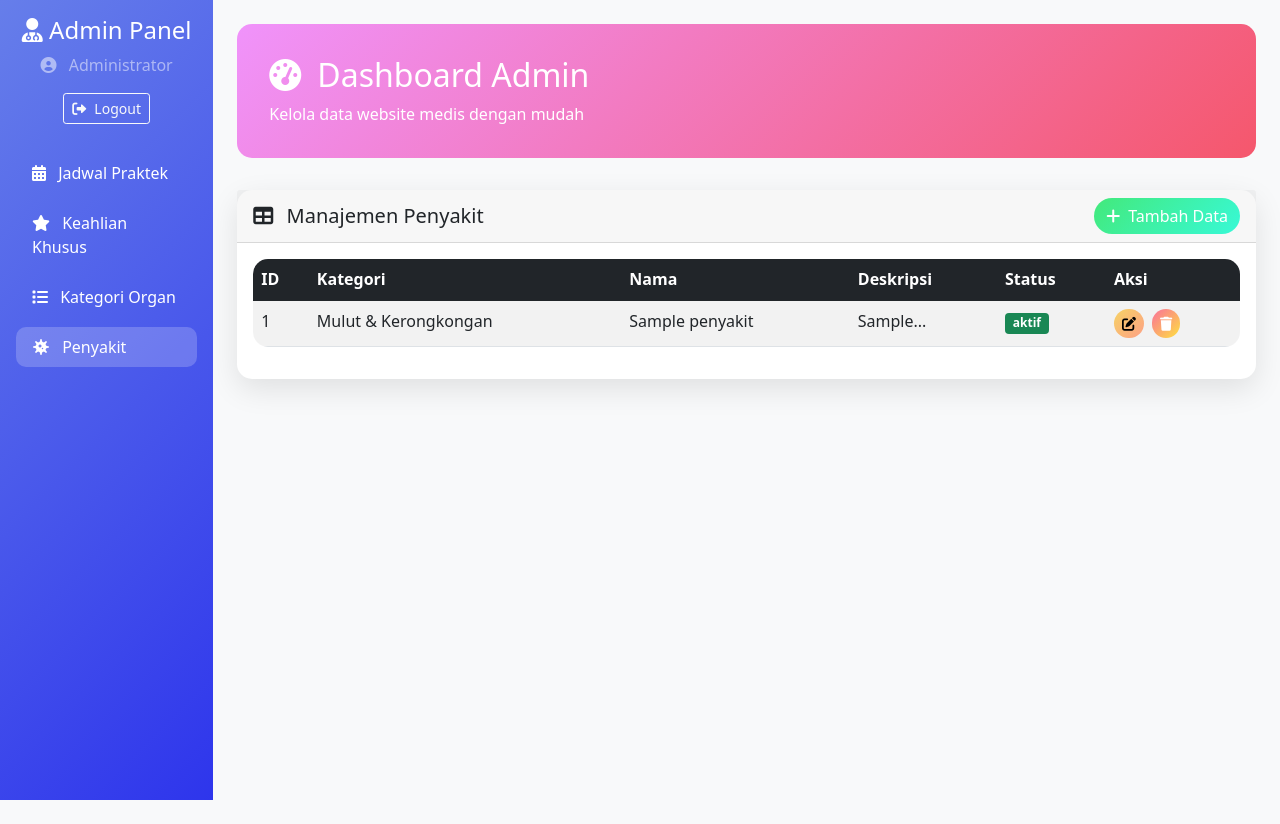
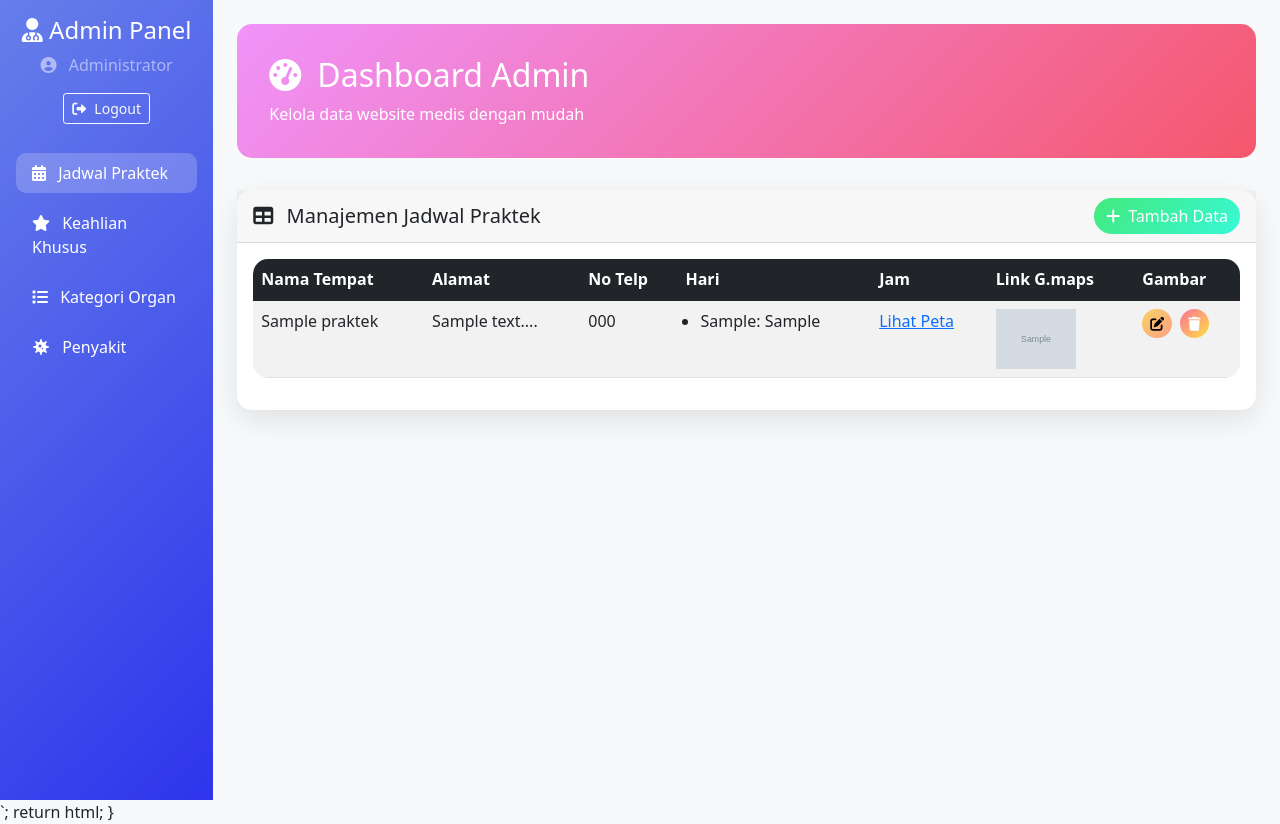
Before and after one commit to zalfasayfanah/WebDokter, a PHP site: page /admin/dashboard.php in a window 1280 px wide. Before the commit the page ends 800 px from the top, so only its background shows below. Run offline with PHP 8.4, Linux system fonts and the light colour scheme; a user stored in the database is signed in; data comes from the database, SQL or seed files in the repository; tables that the repository leaves empty or names only in its code hold one stand-in row (values such as "Sample post"); grey boxes marked "Sample" are stand-in pictures.

Commit message:
admin jadwal tambah data'

```diff
--- a/admin/dashboard.php
+++ b/admin/dashboard.php
@@ -52,18 +52,31 @@
         case 'add':
             handleAdd($db, $table, $_POST);
             break;
+
         case 'edit':
+            // pastikan id tersedia (bisa dari POST atau dari field lain seperti tempat_id)
+            if (empty($_POST['id']) && empty($_POST['tempat_id'])) {
+                die('ID untuk edit tidak ditemukan.');
+            }
+            // biarkan handleEdit menerima seluruh $_POST (handleEdit akan mengecek id juga)
             handleEdit($db, $table, $_POST);
             break;
+
         case 'delete':
-            handleDelete($db, $table, $_POST['id']);
+            // ambil id dari POST dulu, kalau tidak ada coba dari GET
+            $id = $_POST['id'] ?? $_GET['id'] ?? null;
+            if ($id === null) {
+                die('ID untuk delete tidak ditemukan.');
+            }
+            handleDelete($db, $table, $id);
             break;
     }
 
-    // Redirect to prevent form resubmission
+    // Redirect mencegah resubmission
     header("Location: " . $_SERVER['PHP_SELF'] . "?table=" . $table);
     exit();
 }
+
 
 function handleAdd($db, $table, $data)
 {
@@ -110,25 +123,27 @@
                 $data['gambar']
             ]);
 
-            // Ambil ID tempat praktek yg baru ditambahkan
+            // Ambil ID tempat praktek yang baru ditambahkan
             $id_tempat = $db->lastInsertId();
 
-            // Validasi input waktu praktek
+            // Validasi input jadwal (bisa lebih dari satu)
             if (empty($data['hari']) || empty($data['waktu'])) {
-                die("Harap lengkapi semua data waktu praktek sebelum menyimpan.");
+                die("Harap isi minimal satu jadwal praktek.");
             }
 
-            // Insert data waktu praktek
+            // Loop simpan semua jadwal
+            foreach ($data['hari'] as $i => $hari) {
+                $waktu = $data['waktu'][$i] ?? '';
+                if (!empty($hari) && !empty($waktu)) {
                     $stmt = $db->prepare("
                 INSERT INTO waktu_praktek (tempat_id, hari, waktu)
                 VALUES (?, ?, ?)
             ");
-            $stmt->execute([
-                $id_tempat,
-                $data['hari'],
-                $data['waktu']
-            ]);
+                    $stmt->execute([$id_tempat, $hari, $waktu]);
+                }
+            }
             break;
+
 
         case 'keahlian_khusus':
             $stmt = $db->prepare("INSERT INTO keahlian_khusus (nama_keahlian, deskripsi, warna) VALUES (?, ?, ?, ?)");
@@ -182,19 +197,28 @@
                 $data['telp'],
                 $data['gmaps_link'] ?? null,
                 $data['gambar'] ?? null,
-                $data['tempat_id']   // ini harus id dari tempat_praktek
+                $data['tempat_id']
             ]);
 
-            // Update data waktu praktek
-            $stmt = $db->prepare("UPDATE waktu_praktek
-                  SET hari=?, waktu=?
-                  WHERE id=?");
-            $stmt->execute([
-                $data['hari'],
-                $data['waktu'],
-                $id   // ini adalah id dari waktu_praktek
-            ]);
+            // Hapus semua jadwal lama tempat ini
+            $stmt = $db->prepare("DELETE FROM waktu_praktek WHERE tempat_id=?");
+            $stmt->execute([$data['tempat_id']]);
+
+            // Tambahkan ulang jadwal baru
+            if (!empty($data['hari']) && !empty($data['waktu'])) {
+                foreach ($data['hari'] as $i => $hari) {
+                    $waktu = $data['waktu'][$i] ?? '';
+                    if (!empty($hari) && !empty($waktu)) {
+                        $stmt = $db->prepare("
+                    INSERT INTO waktu_praktek (tempat_id, hari, waktu)
+                    VALUES (?, ?, ?)
+                ");
+                        $stmt->execute([$data['tempat_id'], $hari, $waktu]);
+                    }
+                }
+            }
             break;
+
 
         case 'keahlian_khusus':
             $stmt = $db->prepare("UPDATE keahlian_khusus SET nama_keahlian=?, deskripsi=?, warna=? WHERE id=?");
@@ -210,7 +234,6 @@
             $stmt = $db->prepare("UPDATE penyakit SET kategori_id=?, nama=?, deskripsi_singkat=?, penyebab_utama=?, gejala=?, bahaya=?, cara_mencegah=?, cara_mengurangi=?, status=? WHERE id=?");
             $stmt->execute([$data['kategori_id'], $data['nama'], $data['deskripsi_singkat'], $data['penyebab_utama'], $data['gejala'], $data['bahaya'], $data['cara_mencegah'], $data['cara_mengurangi'], $data['status'], $id]);
             break;
-
     }
 }
 
@@ -221,7 +244,7 @@
 }
 
 // Get current table
-$currentTable = $_GET['table'] ?? 'penyakit';
+$currentTable = $_GET['table'] ?? 'jadwal_praktek';
 
 // Get data for current table
 function getData($db, $table)
@@ -230,20 +253,21 @@
         case 'jadwal_praktek':
             $stmt = $db->prepare("
         SELECT
-            wp.id AS id,
-            wp.hari,
-            wp.waktu,
             tp.id AS tempat_id,
             tp.nama_tempat,
             tp.alamat,
             tp.telp,
             tp.gmaps_link,
-            tp.gambar
-        FROM waktu_praktek wp
-        LEFT JOIN tempat_praktek tp ON wp.tempat_id = tp.id
+            tp.gambar,
+            wp.id AS jadwal_id,
+            wp.hari,
+            wp.waktu
+        FROM tempat_praktek tp
+        LEFT JOIN waktu_praktek wp ON tp.id = wp.tempat_id
         ORDER BY tp.nama_tempat, wp.hari
     ");
             break;
+
         case 'keahlian_khusus':
             $stmt = $db->prepare("SELECT * FROM keahlian_khusus ORDER BY nama_keahlian");
             break;
@@ -254,7 +278,6 @@
         case 'penyakit':
             $stmt = $db->prepare("SELECT p.*, k.nama as kategori_nama FROM penyakit p LEFT JOIN kategori_organ k ON p.kategori_id = k.id ORDER BY k.nama, p.nama");
             break;
-
     }
 
     $stmt->execute();
@@ -486,7 +509,7 @@
                                 </thead>
                                 <tbody>
                                     <?php foreach ($data as $row): ?>
-                                        <?php renderTableRow($currentTable, $row); ?>
+                                        <?php renderTableRow($currentTable, $row, $db); ?>
                                     <?php endforeach; ?>
                                 </tbody>
                             </table>
@@ -546,7 +569,7 @@
 
     <script src="https://cdn.jsdelivr.net/npm/bootstrap@5.1.3/dist/js/bootstrap.bundle.min.js"></script>
     <script>
-        function editData(id, data) {
+        function editData(id, data, tempatId, waktuId) {
             document.getElementById('edit_id').value = id;
             const formContent = document.getElementById('editFormContent');
             formContent.innerHTML = generateEditForm(data);
@@ -571,11 +594,29 @@
             let html = '';
 
             <?php if ($currentTable == 'jadwal_praktek'): ?>
+                // Ambil jadwal dari data (array of {hari, waktu})
+                let jadwals = data.jadwal || [{
+                    hari: '',
+                    waktu: ''
+                }];
+
+                let jadwalFields = '';
+                jadwals.forEach((j, i) => {
+                    jadwalFields += `
+                <div class="jadwal-item mb-3 border p-2 rounded">
+                    <label>Hari</label>
+                    <input type="text" class="form-control mb-2" name="hari[]" value="${j.hari}" required>
+                    <label>Jam</label>
+                    <input type="text" class="form-control mb-2" name="waktu[]" value="${j.waktu}" required>
+                    <button type="button" class="btn btn-danger btn-sm remove-jadwal">Hapus</button>
+                </div>
+            `;
+                });
+
                 html = `
         <div class="row">
             <div class="col-md-6">
                 <div class="mb-3">
-
                     <label class="form-label">Nama Tempat</label>
                     <input type="text" class="form-control" name="nama_tempat" value="${data.nama_tempat}" required>
                 </div>
@@ -587,36 +628,17 @@
                     <label class="form-label">No Telp</label>
                     <input type="text" class="form-control" name="telp" value="${data.telp}" required>
                 </div>
-                <div class="mb-3">
-                    <label class="form-label">Nama Tempat</label>
-                    <input type="text" class="form-control" name="nama_tempat" value="${data.nama_tempat || ''}" required>
             </div>
-                <div class="mb-3">
-                    <label class="form-label">Hari</label>
-                    <input type="text" class="form-control" name="hari" value="${data.hari || ''}">
-                </div>
-                <div class="mb-3">
-                    <label class="form-label">Status</label>
-                    <select class="form-select" name="status">
-                        <option value="aktif" ${data.status == 'aktif' ? 'selected' : ''}>Aktif</option>
-                        <option value="nonaktif" ${data.status == 'nonaktif' ? 'selected' : ''}>Non Aktif</option>
-                    </select>
-                </div>
-            </div>
+
             <div class="col-md-6">
-                <div class="mb-3">
+                <div id="jadwal-container">${jadwalFields}</div>
+                <button type="button" id="add-jadwal" class="btn btn-secondary btn-sm mt-2">+ Tambah Jadwal</button>
 
-                    <label class="form-label">Hari</label>
-                    <input type="text" class="form-control" name="hari" value="${data.hari}" required>
-                </div>
-                <div class="mb-3">
-                    <label class="form-label">Jam</label>
-                    <input type="text" class="form-control" name="waktu" value="${data.waktu}" required>
-                </div>
-                <div class="mb-3">
+                <div class="mb-3 mt-3">
                     <label class="form-label">Link Gmaps</label>
                     <input type="text" class="form-control" name="gmaps_link" value="${data.gmaps_link || ''}">
                 </div>
+
                 <div class="mb-3">
                     <label class="form-label">Gambar</label><br>
                     ${data.gambar
@@ -625,29 +647,40 @@
                     }
                     <input type="file" class="form-control" name="gambar">
                     <input type="hidden" name="gambar_lama" value="${data.gambar || ''}">
-
-                    <label class="form-label">Jam Mulai</label>
-                    <input type="time" class="form-control" name="jam_mulai" value="${data.jam_mulai || ''}">
-                </div>
-                <div class="mb-3">
-                    <label class="form-label">Jam Selesai</label>
-                    <input type="time" class="form-control" name="jam_selesai" value="${data.jam_selesai || ''}">
-                </div>
-                <div class="mb-3">
-                    <label class="form-label">Telepon</label>
-                    <input type="text" class="form-control" name="telepon" value="${data.telepon || ''}">
                 </div>
             </div>
         </div>
-        <div class="mb-3">
-            <label class="form-label">Alamat</label>
-            <textarea class="form-control" name="alamat" rows="3">${data.alamat || ''}</textarea>
-        </div>
+        `;
+
+                // Tambahkan JS dinamis
+                html += `
+        <script>
+            document.getElementById('add-jadwal').addEventListener('click', () => {
+                const container = document.getElementById('jadwal-container');
+                const item = document.createElement('div');
+                item.classList.add('jadwal-item', 'mb-3', 'border', 'p-2', 'rounded');
+                item.innerHTML = \`
+                    <label>Hari</label>
+                    <input type="text" class="form-control mb-2" name="hari[]" required>
+                    <label>Jam</label>
+                    <input type="text" class="form-control mb-2" name="waktu[]" required>
+                    <button type="button" class="btn btn-danger btn-sm remove-jadwal">Hapus</button>
+                \`;
+                container.appendChild(item);
+            });
+
+            document.addEventListener('click', (e) => {
+                if (e.target.classList.contains('remove-jadwal')) {
+                    e.target.parentElement.remove();
+                }
+            });
+    </script>
     `;
 <?php endif; ?>
 
 return html;
 }
+
 </script>
 
 <?php
@@ -679,12 +712,11 @@
         case 'penyakit':
             echo '<tr><th>ID</th><th>Kategori</th><th>Nama</th><th>Deskripsi</th><th>Status</th><th>Aksi</th></tr>';
             break;
-
     }
 }
 
 // Function to render table rows
-    function renderTableRow($table, $row)
+function renderTableRow($table, $row, $db)
 {
     echo '<tr>';
 
@@ -694,8 +726,24 @@
             echo '<td>' . htmlspecialchars($row['nama_tempat'] ?? '') . '</td>';
             echo '<td>' . htmlspecialchars(substr($row['alamat'] ?? '', 0, 50)) . '...</td>';
             echo '<td>' . htmlspecialchars($row['telp'] ?? '') . '</td>';
-                echo '<td>' . htmlspecialchars($row['hari'] ?? '') . '</td>';
-                echo '<td>' . htmlspecialchars($row['waktu'] ?? '') . '</td>';
+            echo '<td>';
+
+            // Jadikan daftar hari & waktu dalam satu kolom
+            $jadwalQuery = $db->prepare("SELECT hari, waktu FROM waktu_praktek WHERE tempat_id=?");
+            $jadwalQuery->execute([$row['tempat_id']]);
+            $jadwals = $jadwalQuery->fetchAll(PDO::FETCH_ASSOC);
+
+            if ($jadwals) {
+                echo '<ul style="padding-left:15px; margin:0;">';
+                foreach ($jadwals as $j) {
+                    echo '<li>' . htmlspecialchars($j['hari']) . ': ' . htmlspecialchars($j['waktu']) . '</li>';
+                }
+                echo '</ul>';
+            } else {
+                echo 'Tidak ada jadwal';
+            }
+
+            echo '</td>';
             echo '<td><a href="' . htmlspecialchars($row['gmaps_link'] ?? '#') . '" target="_blank">Lihat Peta</a></td>';
             echo '<td>';
             if (!empty($row['gambar'])) {
@@ -705,6 +753,7 @@
             }
             echo '</td>';
             break;
+
 
         case 'keahlian_khusus':
             echo '<td>' . $row['id'] . '</td>';
@@ -724,12 +773,16 @@
             echo '<td>' . htmlspecialchars(substr($row['deskripsi_singkat'] ?? '', 0, 50)) . '...</td>';
             echo '<td><span class="badge bg-' . ($row['status'] == 'aktif' ? 'success' : 'secondary') . '">' . $row['status'] . '</span></td>';
             break;
-
     }
 
     echo '<td>';
-        echo '<button class="btn btn-sm btn-warning me-2" onclick="editData(' . $row['id'] . ', ' . htmlspecialchars(json_encode($row)) . ')"><i class="fas fa-edit"></i></button>';
-        echo '<button class="btn btn-sm btn-danger" onclick="deleteData(' . $row['id'] . ', \'' . htmlspecialchars($row['nama'] ?? $row['nama_tempat'] ?? $row['nama_sertifikat'] ?? $row['nama_keahlian']) . '\')"><i class="fas fa-trash"></i></button>';
+    echo '<button class="btn btn-sm btn-warning me-2"
+    onclick="editData(' . $row['tempat_id'] . ', ' . $row['jadwal_id'] . ', ' . htmlspecialchars(json_encode($row)) . ')">
+    <i class="fas fa-edit"></i></button>';
+
+echo '<button class="btn btn-sm btn-danger"
+    onclick="deleteData(' . $row['tempat_id'] . ', ' . $row['jadwal_id'] . ', \'' . htmlspecialchars($row['nama_tempat']) . '\')">
+    <i class="fas fa-trash"></i></button>';
     echo '</td>';
 
     echo '</tr>';
@@ -743,54 +796,70 @@
     switch ($table) {
 
         case 'jadwal_praktek':
-                echo '<div class="row">
+            echo '
+    <div class="row">
         <div class="col-md-6">
             <div class="mb-3">
                 <label class="form-label">Nama Tempat</label>
-            <input type="text" class="form-control" name="nama_tempat"
-                value="' . ($isEdit ? htmlspecialchars($data['nama_tempat']) : '') . '"
-                placeholder="Masukkan nama tempat" required>
+                <input type="text" class="form-control" name="nama_tempat" placeholder="Masukkan nama tempat" required>
             </div>
             <div class="mb-3">
                 <label class="form-label">Alamat</label>
-            <input type="text" class="form-control" name="alamat"
-                value="' . ($isEdit ? htmlspecialchars($data['alamat']) : '') . '"
-                placeholder="Masukkan alamat" required>
+                <input type="text" class="form-control" name="alamat" placeholder="Masukkan alamat" required>
             </div>
             <div class="mb-3">
                 <label class="form-label">No Telp</label>
-            <input type="text" class="form-control" name="telp"
-                value="' . ($isEdit ? htmlspecialchars($data['telp']) : '') . '"
-                placeholder="Masukkan nomor telepon" required>
-        </div>
-        <div class="mb-3">
-            <label class="form-label">Hari</label>
-            <input type="text" class="form-control" name="hari"
-                value="' . ($isEdit ? htmlspecialchars($data['hari']) : '') . '"
-                placeholder="Contoh: Senin, Rabu, Jumat" required>
+                <input type="text" class="form-control" name="telp" placeholder="Masukkan nomor telepon" required>
             </div>
         </div>
 
         <div class="col-md-6">
-        <div class="mb-3">
-            <label class="form-label">Jam</label>
-            <input type="text" class="form-control" name="waktu"
-                value="' . ($isEdit ? htmlspecialchars($data['waktu']) : '') . '"
-                placeholder="Contoh: 08:00 - 12:00" required>
+            <div id="jadwal-container">
+                <div class="jadwal-item mb-3 border p-2 rounded">
+                    <label>Hari</label>
+                    <input type="text" class="form-control mb-2" name="hari[]" placeholder="Contoh: Senin" required>
+                    <label>Jam</label>
+                    <input type="text" class="form-control mb-2" name="waktu[]" placeholder="08:00 - 12:00" required>
+                    <button type="button" class="btn btn-danger btn-sm remove-jadwal">Hapus</button>
                 </div>
-        <div class="mb-3">
+            </div>
+            <button type="button" id="add-jadwal" class="btn btn-secondary btn-sm mt-2">+ Tambah Jadwal</button>
+
+            <div class="mb-3 mt-3">
                 <label class="form-label">Link G.maps</label>
-            <input type="url" class="form-control" name="gmaps_link"
-                value="' . ($isEdit ? htmlspecialchars($data['gmaps_link']) : '') . '"
-                placeholder="Tempel link Google Maps" required>
+                <input type="url" class="form-control" name="gmaps_link" placeholder="Tempel link Google Maps" required>
             </div>
             <div class="mb-3">
                 <label class="form-label">Gambar</label>
-            <input type="file" class="form-control" name="gambar" ' . ($isEdit ? '' : 'required') . '>
+                <input type="file" class="form-control" name="gambar" required>
             </div>
         </div>
-</div>';
+    </div>
+
+    <script>
+        document.getElementById("add-jadwal").addEventListener("click", function() {
+            const container = document.getElementById("jadwal-container");
+            const item = document.createElement("div");
+            item.classList.add("jadwal-item", "mb-3", "border", "p-2", "rounded");
+            item.innerHTML = `
+                <label>Hari</label>
+                <input type="text" class="form-control mb-2" name="hari[]" required>
+                <label>Jam</label>
+                <input type="text" class="form-control mb-2" name="waktu[]" required>
+                <button type="button" class="btn btn-danger btn-sm remove-jadwal">Hapus</button>
+            `;
+            container.appendChild(item);
+        });
+
+        document.addEventListener("click", function(e) {
+            if (e.target.classList.contains("remove-jadwal")) {
+                e.target.parentElement.remove();
+            }
+        });
+    </script>
+    ';
             break;
+
 
         case 'keahlian_khusus':
             echo '<div class="row">
@@ -904,7 +973,6 @@
                 <textarea class="form-control" name="cara_mengurangi" rows="4">' . ($isEdit ? htmlspecialchars($data['cara_mengurangi']) : '') . '</textarea>
             </div>';
             break;
-
     }
 }
 ?>
```
Lines whose indentation alone changed are shown as unchanged.
